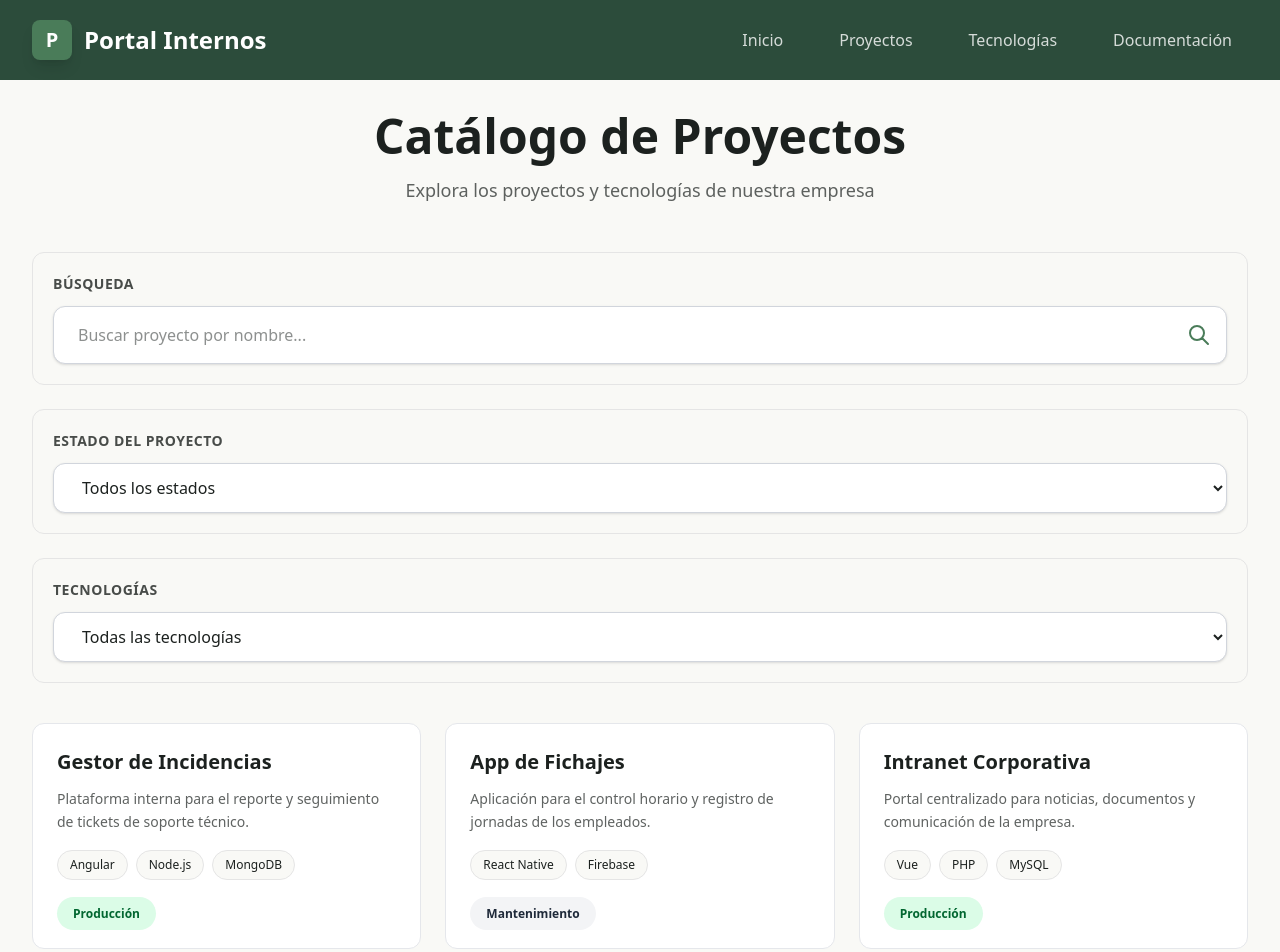
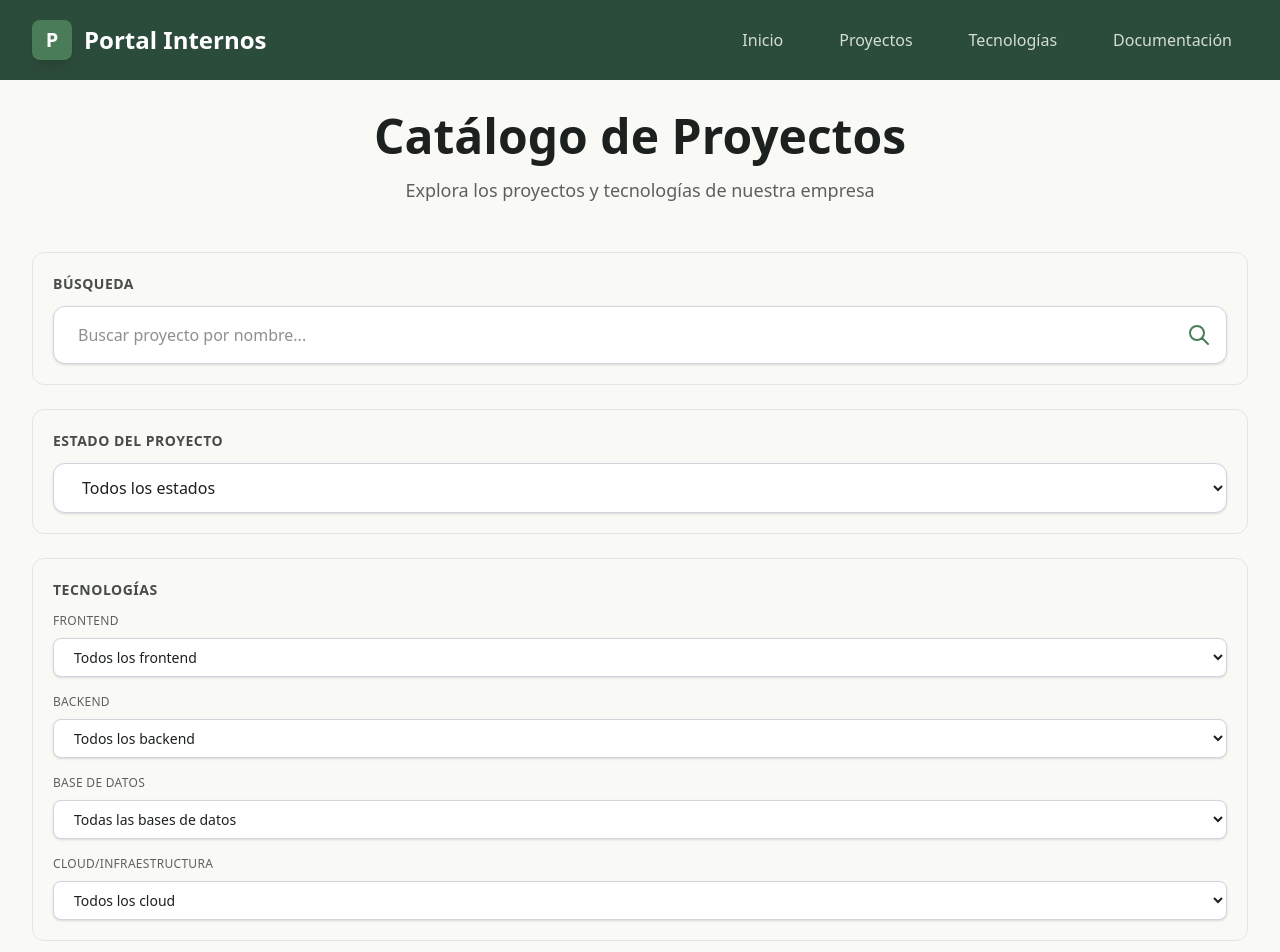
Before and after one commit to arturog99/portal-internos, an Angular app: page /proyectos in a window 1280 px wide. Shown: the top 952 px of the page. Built offline with nearby package versions, Linux system fonts and the light colour scheme.

Commit message:
Mejora: Categorizar tecnologías en filtros separados (Frontend, Backend, Base de Datos, Cloud)

```diff
--- a/src/app/components/project-list/project-list.css
+++ b/src/app/components/project-list/project-list.css
@@ -20,3 +20,22 @@
   letter-spacing: 0.5px;
   opacity: 0.8;
 }
+
+.tech-subgroup {
+  margin-bottom: 16px;
+}
+
+.tech-subgroup:last-child {
+  margin-bottom: 0;
+}
+
+.tech-subgroup-label {
+  display: block;
+  font-size: 12px;
+  font-weight: 500;
+  color: #1C211F;
+  margin-bottom: 8px;
+  opacity: 0.7;
+  text-transform: uppercase;
+  letter-spacing: 0.3px;
+}
--- a/src/app/components/project-list/project-list.html
+++ b/src/app/components/project-list/project-list.html
@@ -43,16 +43,68 @@
   <!-- Grupo: Tecnologías -->
   <div class="filter-group">
     <h3 class="filter-group-title">Tecnologías</h3>
+
+    <div class="space-y-4">
+      <!-- Subgrupo: Frontend -->
+      <div class="tech-subgroup">
+        <label class="tech-subgroup-label">Frontend</label>
         <select
-      [(ngModel)]="selectedTag"
-      class="w-full px-6 py-3 rounded-xl bg-white border border-gray-300 focus:outline-none focus:ring-2 focus:border-transparent shadow-sm transition-all duration-300 cursor-pointer"
+          [(ngModel)]="selectedFrontendTag"
+          class="w-full px-4 py-2 rounded-lg bg-white border border-gray-300 focus:outline-none focus:ring-2 focus:border-transparent shadow-sm transition-all duration-300 cursor-pointer text-sm"
           style="color: #1C211F; focus:ring-color: #4A7C59;"
         >
-      <option value="">Todas las tecnologías</option>
-      @for (tag of availableTags(); track tag) {
+          <option value="">Todos los frontend</option>
+          @for (tag of availableFrontendTags(); track tag) {
             <option [value]="tag">{{ tag }}</option>
           }
         </select>
+      </div>
+
+      <!-- Subgrupo: Backend -->
+      <div class="tech-subgroup">
+        <label class="tech-subgroup-label">Backend</label>
+        <select
+          [(ngModel)]="selectedBackendTag"
+          class="w-full px-4 py-2 rounded-lg bg-white border border-gray-300 focus:outline-none focus:ring-2 focus:border-transparent shadow-sm transition-all duration-300 cursor-pointer text-sm"
+          style="color: #1C211F; focus:ring-color: #4A7C59;"
+        >
+          <option value="">Todos los backend</option>
+          @for (tag of availableBackendTags(); track tag) {
+            <option [value]="tag">{{ tag }}</option>
+          }
+        </select>
+      </div>
+
+      <!-- Subgrupo: Base de Datos -->
+      <div class="tech-subgroup">
+        <label class="tech-subgroup-label">Base de Datos</label>
+        <select
+          [(ngModel)]="selectedDatabaseTag"
+          class="w-full px-4 py-2 rounded-lg bg-white border border-gray-300 focus:outline-none focus:ring-2 focus:border-transparent shadow-sm transition-all duration-300 cursor-pointer text-sm"
+          style="color: #1C211F; focus:ring-color: #4A7C59;"
+        >
+          <option value="">Todas las bases de datos</option>
+          @for (tag of availableDatabaseTags(); track tag) {
+            <option [value]="tag">{{ tag }}</option>
+          }
+        </select>
+      </div>
+
+      <!-- Subgrupo: Cloud/Infraestructura -->
+      <div class="tech-subgroup">
+        <label class="tech-subgroup-label">Cloud/Infraestructura</label>
+        <select
+          [(ngModel)]="selectedCloudTag"
+          class="w-full px-4 py-2 rounded-lg bg-white border border-gray-300 focus:outline-none focus:ring-2 focus:border-transparent shadow-sm transition-all duration-300 cursor-pointer text-sm"
+          style="color: #1C211F; focus:ring-color: #4A7C59;"
+        >
+          <option value="">Todos los cloud</option>
+          @for (tag of availableCloudTags(); track tag) {
+            <option [value]="tag">{{ tag }}</option>
+          }
+        </select>
+      </div>
+    </div>
   </div>
 </div>
 
--- a/src/app/components/project-list/project-list.ts
+++ b/src/app/components/project-list/project-list.ts
@@ -1,56 +1,97 @@
+// Importaciones de Angular, servicios y modelos
 import { Component, inject, OnInit, signal, computed } from '@angular/core';
 import { CommonModule } from '@angular/common';
 import { FormsModule } from '@angular/forms';
 import { ProjectService } from '../../services/project.service';
 import { Project } from '../../models/project.model';
 
+// Componente de lista de proyectos con filtrado
 @Component({
-  selector: 'app-project-list',
-  standalone: true,
-  imports: [CommonModule, FormsModule],
-  templateUrl: './project-list.html',
-  styleUrl: './project-list.css',
+  selector: 'app-project-list',              // Selector HTML para usar el componente
+  standalone: true,                          // Componente standalone (independiente)
+  imports: [CommonModule, FormsModule],      // CommonModule para directivas, FormsModule para formularios
+  templateUrl: './project-list.html',         // Archivo de plantilla HTML
+  styleUrl: './project-list.css',            // Archivo de estilos CSS
 })
 export class ProjectListComponent implements OnInit {
+  // Inyección del servicio de proyectos
   private projectService = inject(ProjectService);
 
-  projects = signal<Project[]>([]);
-  searchTerm = signal('');
-  selectedStatus = signal<string>('');
-  selectedTag = signal<string>('');
+  // Signals para el estado reactivo de la aplicación
+  projects = signal<Project[]>([]);          // Lista de proyectos
+  searchTerm = signal('');                   // Texto de búsqueda
+  selectedStatus = signal<string>('');       // Estado seleccionado para filtrar
+  selectedFrontendTag = signal<string>(''); // Tecnología frontend seleccionada
+  selectedBackendTag = signal<string>('');   // Tecnología backend seleccionada
+  selectedDatabaseTag = signal<string>('');  // Tecnología base de datos seleccionada
+  selectedCloudTag = signal<string>('');     // Tecnología cloud/infraestructura seleccionada
 
-  // Obtener todos los tags únicos de los proyectos
-  availableTags = computed(() => {
+  // Categorías de tecnologías
+  frontendTechs = ['Angular', 'React', 'Vue', 'React Native', 'HTML/CSS', 'JavaScript', 'TypeScript', 'Tailwind'];
+  backendTechs = ['Node.js', 'PHP', 'Python', 'Java', 'Express'];
+  databaseTechs = ['MongoDB', 'MySQL', 'SQL', 'PostgreSQL'];
+  cloudTechs = ['AWS', 'Firebase', 'WebSockets'];
+
+  // Computed: obtiene los tags únicos por categoría
+  availableFrontendTags = computed(() => {
     const projects = this.projects();
     const allTags = projects.flatMap(p => p.tags);
-    return Array.from(new Set(allTags)).sort();
+    return this.frontendTechs.filter(tag => allTags.includes(tag)).sort();
   });
 
+  availableBackendTags = computed(() => {
+    const projects = this.projects();
+    const allTags = projects.flatMap(p => p.tags);
+    return this.backendTechs.filter(tag => allTags.includes(tag)).sort();
+  });
+
+  availableDatabaseTags = computed(() => {
+    const projects = this.projects();
+    const allTags = projects.flatMap(p => p.tags);
+    return this.databaseTechs.filter(tag => allTags.includes(tag)).sort();
+  });
+
+  availableCloudTags = computed(() => {
+    const projects = this.projects();
+    const allTags = projects.flatMap(p => p.tags);
+    return this.cloudTechs.filter(tag => allTags.includes(tag)).sort();
+  });
+
+  // Computed: filtra proyectos según búsqueda, estado y tecnologías
   filteredProjects = computed(() => {
     const projects = this.projects();
     const term = this.searchTerm();
     const status = this.selectedStatus();
-    const tag = this.selectedTag();
+    const frontendTag = this.selectedFrontendTag();
+    const backendTag = this.selectedBackendTag();
+    const databaseTag = this.selectedDatabaseTag();
+    const cloudTag = this.selectedCloudTag();
 
     return projects.filter(proyecto => {
-      // Filtro por nombre
+      // Filtro por nombre (búsqueda)
       const matchesName = !term || proyecto.name.toLowerCase().includes(term.toLowerCase());
 
       // Filtro por estado
       const matchesStatus = !status || proyecto.status === status;
 
-      // Filtro por tecnología
-      const matchesTag = !tag || proyecto.tags.includes(tag);
+      // Filtro por tecnologías (cualquiera de las categorías seleccionadas)
+      const matchesFrontend = !frontendTag || proyecto.tags.includes(frontendTag);
+      const matchesBackend = !backendTag || proyecto.tags.includes(backendTag);
+      const matchesDatabase = !databaseTag || proyecto.tags.includes(databaseTag);
+      const matchesCloud = !cloudTag || proyecto.tags.includes(cloudTag);
 
-      return matchesName && matchesStatus && matchesTag;
+      const matchesAnyTech = matchesFrontend && matchesBackend && matchesDatabase && matchesCloud;
+
+      return matchesName && matchesStatus && matchesAnyTech;
     });
   });
 
+  // Al inicializar el componente, cargar los proyectos desde el servicio
   ngOnInit() {
     this.projectService.getProjects().subscribe({
       next: (datos) => {
         console.log('Datos recibidos:', datos);
-        this.projects.set(datos);
+        this.projects.set(datos);  // Actualizar el signal con los datos recibidos
       },
       error: (err) => {
         console.error('Error cargando proyectos:', err);
```
Lines whose indentation alone changed are shown as unchanged.
